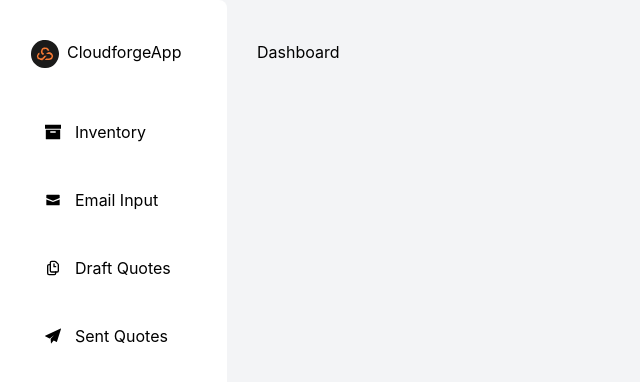
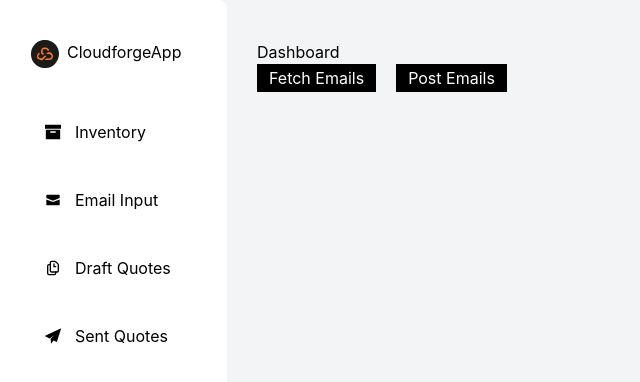
Before and after one commit to Dunridge/cloudforge-app, a React (Create React App) app: page / in a window 1280 px wide. Shown: the top 382 px of the page, without its empty margins (0-640 px from the left). Built offline with nearby package versions, Linux system fonts and the light colour scheme; no server answers.

Commit message:
post-emails. add emails post

```diff
--- a/src/components/Dashboard.tsx
+++ b/src/components/Dashboard.tsx
@@ -1,12 +1,13 @@
 import { useEffect, useState } from "react";
 import { IEmail } from "../utils/interfaces/IEmail";
+import TestFetchButton from "./TestFetchButton";
 
 export default function Dashboard() {
     const [emails, setEmails] = useState<IEmail[]>([]);
 
     useEffect(() => {
         // fetchEmails(); // (~)
-        tmpPopulateDBWithEmails();
+        // tmpPopulateDBWithEmails(); (~)
     }, []);
 
     useEffect(() => {
@@ -63,6 +64,12 @@ export default function Dashboard() {
     }
 
     return (
-        <div>Dashboard</div>
+        <>
+            <div>Dashboard</div>
+            <div className="flex gap-[20px]">
+                <TestFetchButton title="Fetch Emails" doAction={fetchEmails} />
+                <TestFetchButton title="Post Emails" doAction={tmpPopulateDBWithEmails} />
+            </div>
+        </>
     );
 }
--- /dev/null
+++ b/src/components/TestFetchButton.tsx
@@ -0,0 +1,8 @@
+import { ITestFetchButton } from "../utils/interfaces/ITestFetchButton";
+
+export default function TestFetchButton({ title, doAction }: ITestFetchButton) {
+
+    return (
+        <button className="px-[12px] py-[2px] bg-black text-white" onClick={doAction}>{ title }</button>
+    );
+}
--- /dev/null
+++ b/src/utils/interfaces/ITestFetchButton.ts
@@ -0,0 +1,5 @@
+
+export interface ITestFetchButton {
+    title: string;
+    doAction: any;
+}
```
